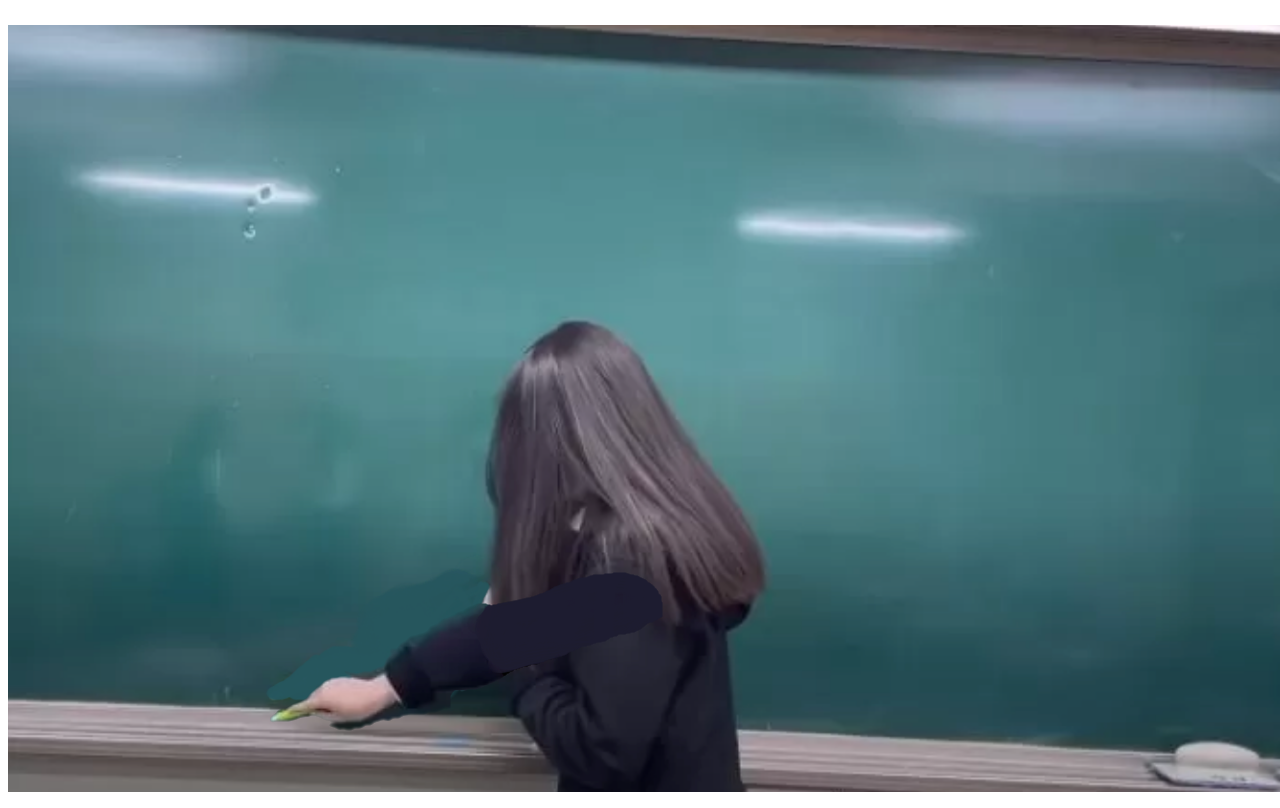
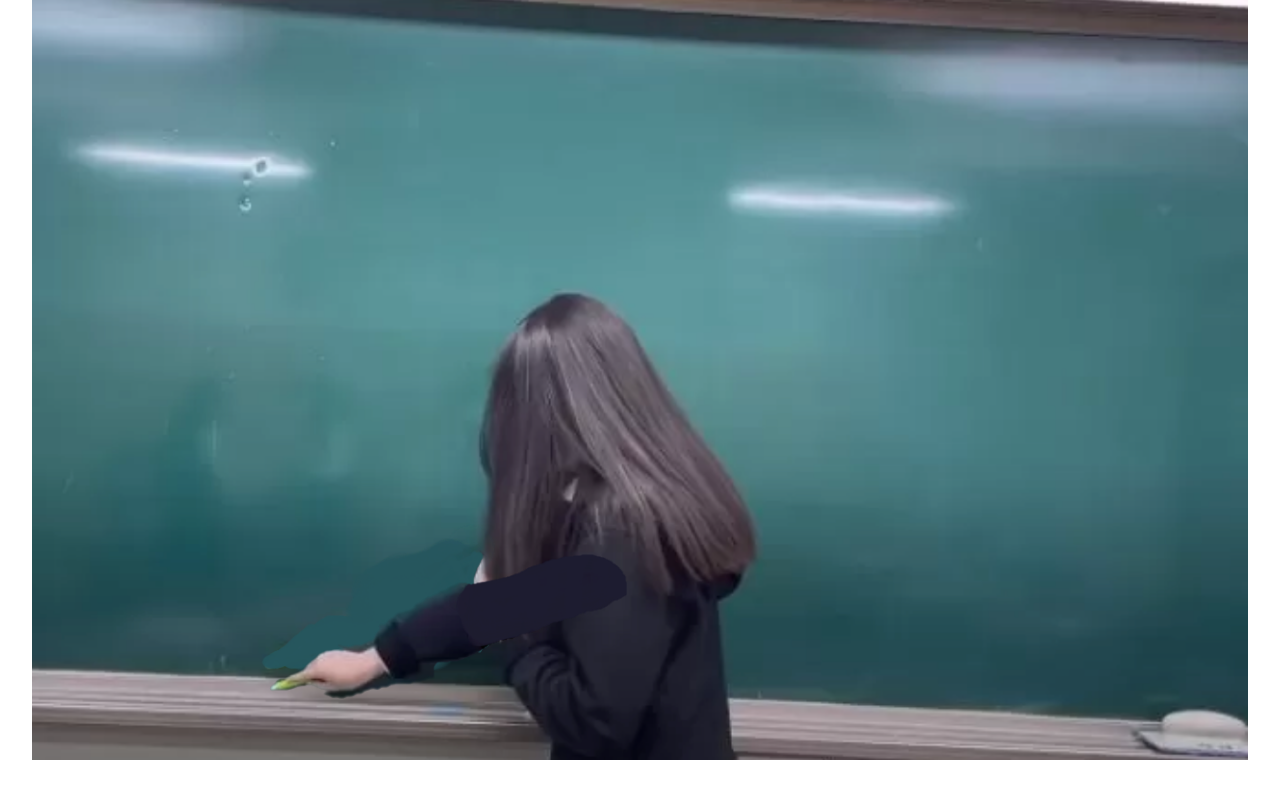
Before and after one commit to Chung10Kr/draw_circle, a plain HTML site: page index.html in a window 1280 px wide. Drawn offline with Linux system fonts and the light colour scheme.

Commit message:
update css

```diff
--- a/index.html
+++ b/index.html
@@ -1,5 +1,12 @@
 <!DOCTYPE html>
-<html lang="en" style=" width : 100%; height : 100%;">
+<html lang="en" style="
+    width : 100%;
+    height : 100%;
+    overflow:hidden ;
+	padding: 0px;
+	margin: 0px;
+	text-align: center;
+">
 <head>
     <meta charset="UTF-8">
     <meta http-equiv="X-UA-Compatible" content="IE=edge">
@@ -8,15 +15,23 @@
 </head>
 <body id="body"
     style="
+        overflow-y: auto;
+        overflow-x: hidden;
         height : 100%;
         width : 100%;
-    "
->
-    <div id="backImg" style="
-        height: 100%;
-        width: 100%;
+        padding: auto;
+        margin: auto;
     ">
-        <img id="arm" src="./arm.png">
+    <div id="container"
+        style="
+        text-align:center;
+        width: 95%;
+        height: 95%;
+        margin: auto;
+    ">
+        <div id="backImg">
+            <img id="arm" src="./arm.png">
+        </div>
     </div>
 </body>
 </html>
@@ -27,7 +42,7 @@
     {
         transition : transform 4.8s;
         transform-origin: top right;
-        transform: rotate(3600deg);
+        transform: rotate(3000deg);
         border-color: transparent transparent transparent #ffffff;
         border-radius: 10px;
         border-style: solid;
@@ -40,13 +55,14 @@
         width: 100%;
         background-image: url("./backImg.png");
         background-repeat: no-repeat;
-        background-size: contain;
+        background-size: cover;
         background-position: center;
     }
     #arm
     {
         position: absolute;
-        top: 69%;
+        width: 28%;
+        top: 67%;
         left: 21%;
     }
     </style>
```
Also changed, not shown: 1 other file.
